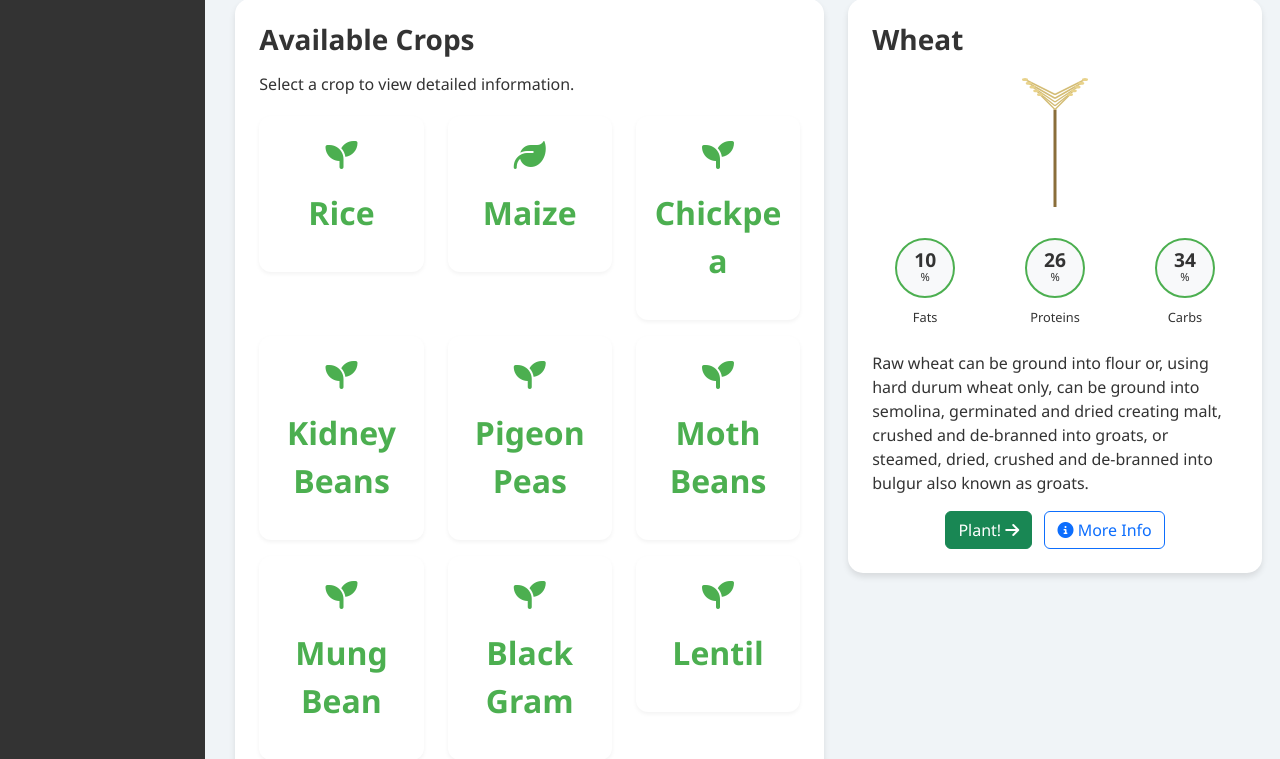
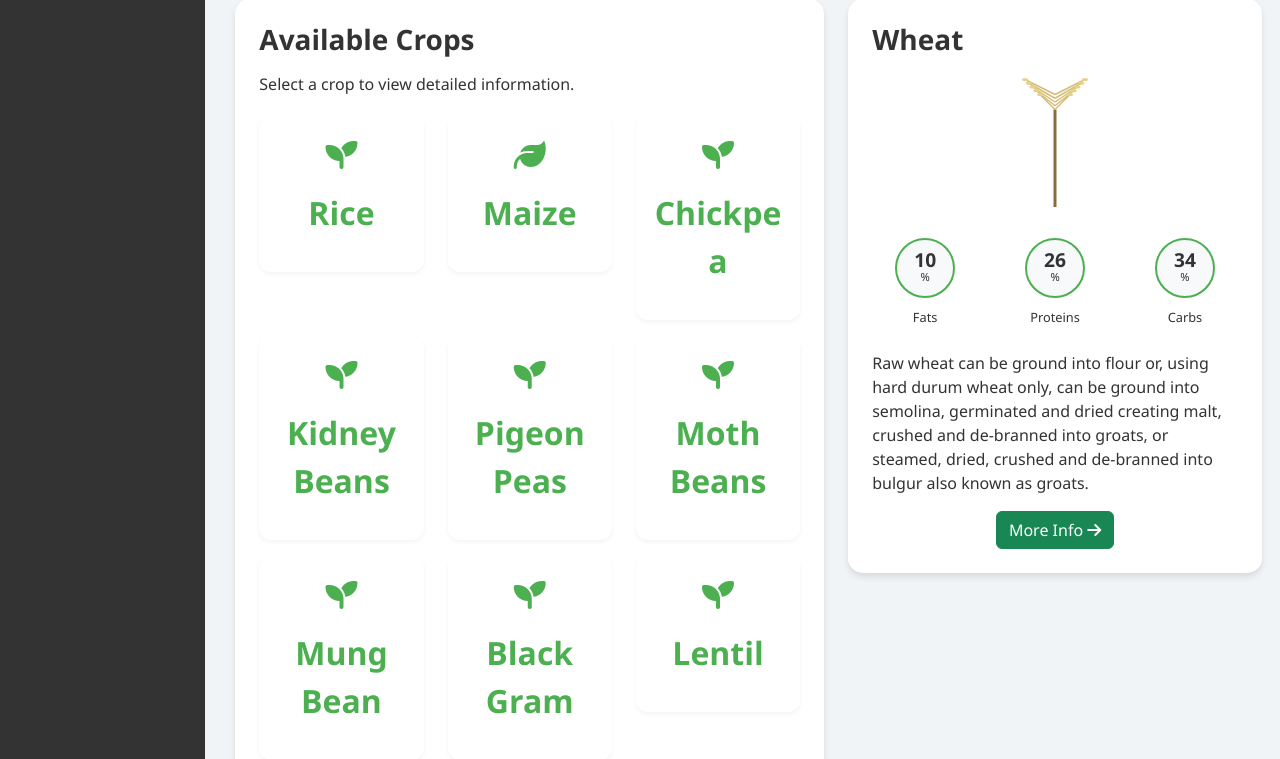
Before and after one commit to zrtnhp0406/CropAdvisor, a Flask app: page /crops in a window 1280 px wide. Shown: the part 732-1491 px from the top of the page. Run offline with Flask 3, Linux system fonts and the light colour scheme.

Commit message:
Update crops.html

```diff
--- a/templates/crops.html
+++ b/templates/crops.html
@@ -356,10 +356,7 @@
 
                     <div class="actions text-center mt-3">
                         <a href="{{ url_for('crop_detail', crop_name='wheat') }}" class="btn btn-success">
-                            Plant! <i class="fas fa-arrow-right"></i>
-                        </a>
-                        <a href="{{ url_for('crop_detail', crop_name='wheat') }}" class="btn btn-outline-primary ms-2">
-                            <i class="fas fa-info-circle"></i> More Info
+                           More Info <i class="fas fa-arrow-right"></i>
                         </a>
                     </div>
                 </div>
```
